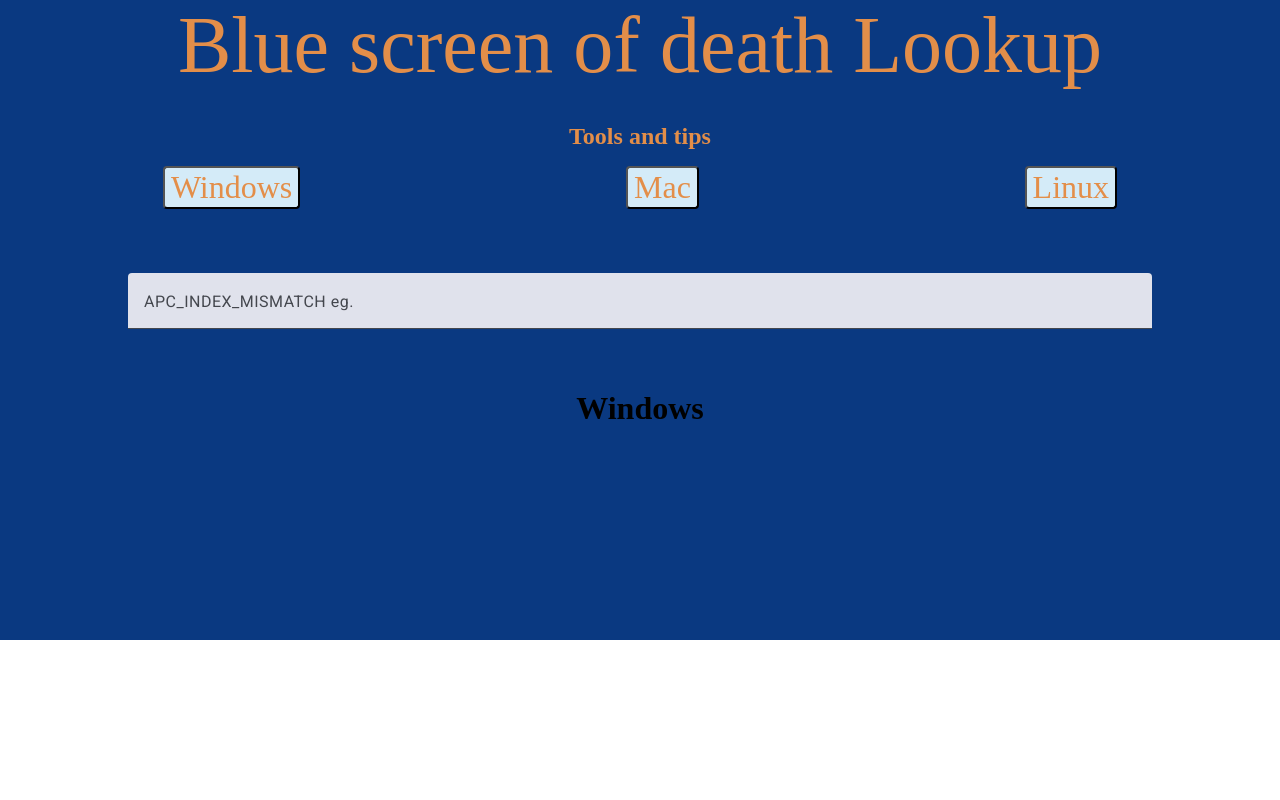
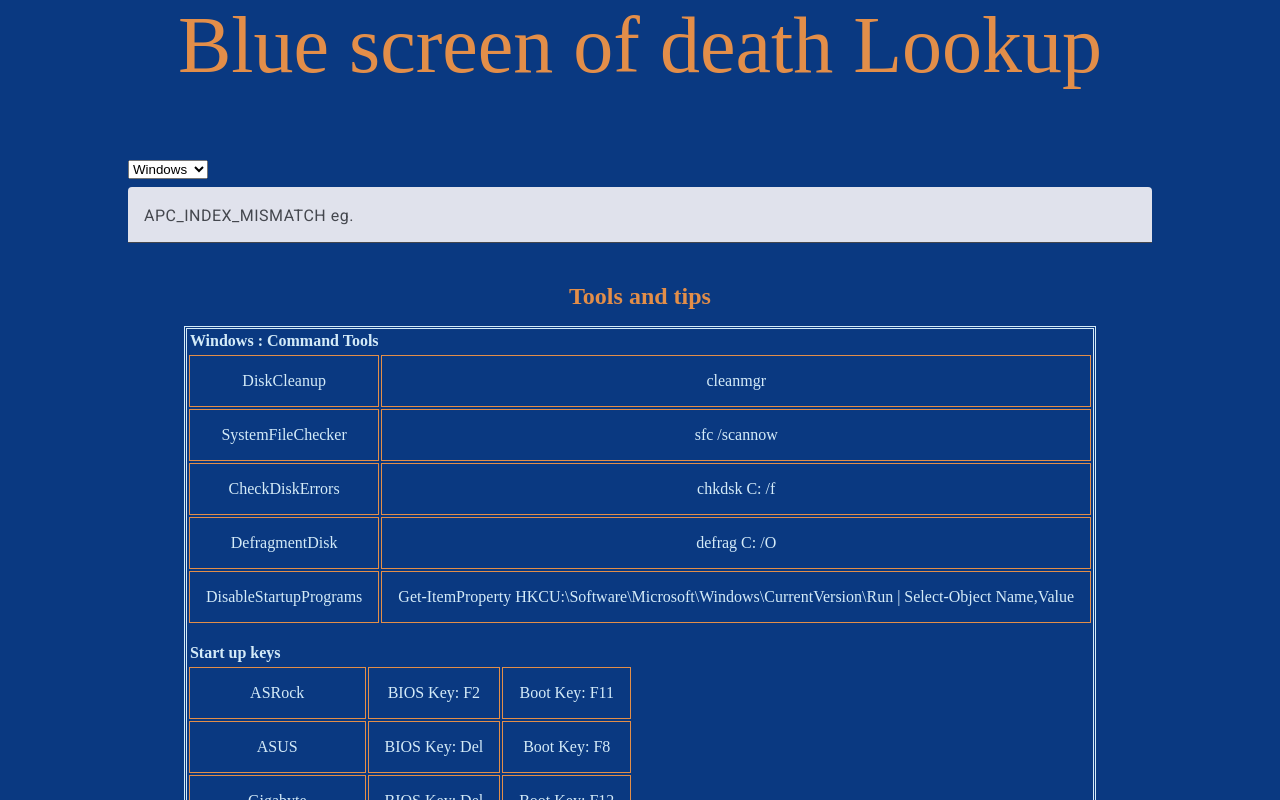
Before and after one commit to WesleyEspinoza/BsodLookup, an Angular app: page / in a window 1280 px wide. Shown: the part 160-960 px from the top of the page. Before the commit the page ends 800 px from the top, so only its background shows below. Built offline with nearby package versions, Linux system fonts and the light colour scheme.

Commit message:
more data displayed

```diff
--- a/src/app/app.component.css
+++ b/src/app/app.component.css
@@ -14,9 +14,10 @@
     display: flex;
     position: relative;
     text-align: center;
-    height: 100%;
+    height: fit-content;
     flex-direction: column;
     font-family: 'Accuratist';
+    background-color: #0A3981;
 }
 
 title {
@@ -61,6 +62,14 @@
     text-align: center;
 }
 
+.osSelectionDropdown {
+    display: flex;
+    position: absolute;
+    width: 5rem;
+    margin-left: 10%;
+    top: 18%;
+}
+
 
 @media screen and (max-width: 600px) {
     title {
--- a/src/app/app.component.html
+++ b/src/app/app.component.html
@@ -1,12 +1,15 @@
 <main class="main">
   <div class="content">
     <title>Blue screen of death Lookup</title>
+
+    <!--(change)="onOptionSelected($event)"-->
+    <select class="osSelectionDropdown">
+      <option>Windows</option>
+      <option>macOS</option>
+      <option>Linux</option>
+    </select>
+    <search-result />
     <h2>Tools and tips</h2>
-    <div class="tipButtonGroup">
-      <button class="tipButton">Windows</button> <button class="tipButton">Mac</button> <button
-        class="tipButton">Linux</button>
-    </div>
-    <search-result />
     <toolsntips-page />
   </div>
 </main>
--- a/src/components/toolsandtipspage/toolsAndTips.component.css
+++ b/src/components/toolsandtipspage/toolsAndTips.component.css
@@ -2,6 +2,13 @@
     position: relative;
     text-align: center;
     font-family: 'Accuratist';
+    text-align: center;
+}
+
+.content {
+    display: flex;
+    position: relative;
+    text-align: center;
 }
 
 h2 {
@@ -13,3 +20,59 @@
 p {
     color: #D4EBF8;
 }
+
+.toolsTable {
+    display: flex;
+    position: relative;
+    flex-direction: column;
+    text-align: center;
+
+    /*top right bottom left*/
+    margin: 0rem auto 1rem auto;
+
+    border-top: double;
+    border-bottom: double;
+    border-right: double;
+    border-left: double;
+
+    border-color: #D4EBF8;
+
+}
+
+.osTitle {
+    display: flex;
+    position: relative;
+    color: #D4EBF8;
+    text-align: center;
+}
+
+.commandBody {
+    display: block;
+    position: relative;
+    color: #D4EBF8;
+    text-align: center;
+    width: 100%;
+    /*top right bottom left*/
+    margin: 0rem auto 1rem auto;
+
+}
+
+td {
+    border-top: solid;
+    border-bottom: solid;
+    border-right: solid;
+    border-left: solid;
+    border-width: 1px;
+    border-color: #E38E49;
+    padding: 1rem;
+}
+
+.keyBody {
+    display: block;
+    position: relative;
+    color: #D4EBF8;
+    text-align: center;
+    width: 100%;
+    /*top right bottom left*/
+    margin: 0rem auto 1rem auto;
+}
--- a/src/components/toolsandtipspage/toolsAndTips.component.html
+++ b/src/components/toolsandtipspage/toolsAndTips.component.html
@@ -1,6 +1,31 @@
 <main class="main">
     <div class="content">
-        <h1>{{osData.osName}}</h1>
+        <table class="toolsTable">
+            <thead class="osTitle">
+                <tr>
+                    <th>{{osData.osName}} : Command Tools</th>
+                </tr>
+            </thead>
+            <tbody class="commandBody">
+                <tr *ngFor=" let item of osData.commands">
+                    <td>{{ item.name }}</td>
+                    <td>{{ item.command }}</td>
+                </tr>
+            </tbody>
+
+            <thead class="osTitle">
+                <tr>
+                    <th>Start up keys</th>
+                </tr>
+            </thead>
+
+            <tbody class="keyBody">
+                <tr *ngFor=" let item of osData.startUpKeys">
+                    <td>{{ item.brand }}</td>
+                    <td *ngFor=" let key of item.keys">{{key.description}}: {{key.key}}</td>
+                </tr>
+            </tbody>
+        </table>
     </div>
 </main>
 
--- a/src/components/toolsandtipspage/toolsAndTips.component.ts
+++ b/src/components/toolsandtipspage/toolsAndTips.component.ts
@@ -2,8 +2,8 @@
 import { RouterOutlet } from '@angular/router';
 import { CommonModule } from '@angular/common';
 import osjsonData from "../../data/OS_DATA.json";
-import motherboardjsonData from "../../data/OS_DATA.json";
-import macjsonData from "../../data/OS_DATA.json";
+import motherboardjsonData from "../../data/MOTHERBOARD_DATA.json";
+import macjsonData from "../../data/MAC_DATA.json";
 
 
 interface OSData {
@@ -43,7 +43,28 @@
 
   populateStartUpKeys(destination: OSData) {
     switch (destination.osName) {
-      case "Windows":
+      case "macOS":
+
+        for (var model in macjsonData) {
+          if (macjsonData.hasOwnProperty(model)) {
+            const newStartUp: StartUp = { brand: "", keys: [] }
+
+            newStartUp.brand = model
+            const skeys = macjsonData[model as keyof typeof macjsonData];
+            for (var key in skeys) {
+              if (skeys.hasOwnProperty(key)) {
+                const newStartUpkey: StartUpkey = { description: "", key: "" }
+                newStartUpkey.key = key
+                newStartUpkey.description = skeys[key as keyof typeof skeys]
+                newStartUp.keys.push(newStartUpkey)
+              }
+            }
+            destination.startUpKeys.push(newStartUp)
+          }
+        }
+
+        break;
+      default:
         for (var brand in motherboardjsonData) {
           if (motherboardjsonData.hasOwnProperty(brand)) {
             const newStartUp: StartUp = { brand: "", keys: [] }
@@ -61,32 +82,6 @@
             destination.startUpKeys.push(newStartUp)
           }
         }
-
-        break;
-      case "macOS":
-
-        break;
-      case "Linux":
-        for (var brand in motherboardjsonData) {
-          if (motherboardjsonData.hasOwnProperty(brand)) {
-            const newStartUp: StartUp = { brand: "", keys: [] }
-
-            newStartUp.brand = brand
-            const skeys = motherboardjsonData[brand as keyof typeof motherboardjsonData];
-            for (var key in skeys) {
-              if (skeys.hasOwnProperty(key)) {
-                const newStartUpkey: StartUpkey = { description: "", key: "" }
-                newStartUpkey.description = key
-                newStartUpkey.key = skeys[key as keyof typeof skeys]
-                newStartUp.keys.push(newStartUpkey)
-              }
-            }
-            destination.startUpKeys.push(newStartUp)
-          }
-        }
-        break;
-
-      default:
         break;
     }
   }
@@ -109,11 +104,11 @@
           newCommand.description = val["description"]
           newOS.commands.push(newCommand)
         }
-        this.populateStartUpKeys(newOS)
       }
+      this.populateStartUpKeys(newOS)
     }
     this.osData = newOS
-    console.log(this.osData)
+
   }
 
   title = 'Tools and Tips';
--- a/src/data/MAC_DATA.json
+++ b/src/data/MAC_DATA.json
@@ -1,5 +1,4 @@
 {
-    "macOSRecoveryAndBootKeys": {
     "2010-2012": {
         "Command + R": "Boot into macOS Recovery mode.",
         "Option (⌥)": "Select startup disk.",
@@ -37,4 +36,3 @@
         "D": "Run Apple Diagnostics."
     }
 }
-}
```
Lines whose indentation alone changed are shown as unchanged.
